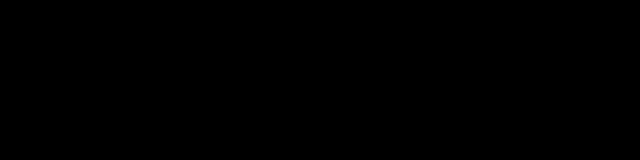
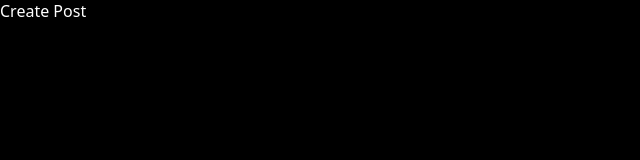
Before and after one commit to deveshgour2/backend, a React app in the folder Day-10/Frontend/: page /create-post in a window 1280 px wide. Before the commit this address had no page. Shown: the top 160 px of the page, without its empty margins (0-640 px from the left). Built offline with nearby package versions, Linux system fonts and the light colour scheme; the HTML template or start-up script is replaced by a standard one.

Commit message:
create post

```diff
--- a/Day-10/Frontend/src/AppRoutes.jsx
+++ b/Day-10/Frontend/src/AppRoutes.jsx
@@ -2,6 +2,7 @@
 import Register from "./features/auth/pages/register"
 import Login from "./features/auth/pages/login"
 import Feed from "./features/posts/pages/Feed"
+import CreatePost from "./features/posts/pages/CreatePost"
 
 
 function AppRoutes() {
@@ -11,6 +12,7 @@
                 <Route path="/" element={<Feed/>}/>
                 <Route path="/register" element={<Register/>} />
                 <Route path="/login" element={<Login />} />
+                <Route path="/create-post" element={<CreatePost/>} />
             </Routes>
         </BrowserRouter>
     )
--- /dev/null
+++ b/Day-10/Frontend/src/features/posts/pages/CreatePost.jsx
@@ -0,0 +1,11 @@
+import React from 'react'
+
+const CreatePost = () => {
+  return (
+    <div>
+      Create Post
+    </div>
+  )
+}
+
+export default CreatePost
```
